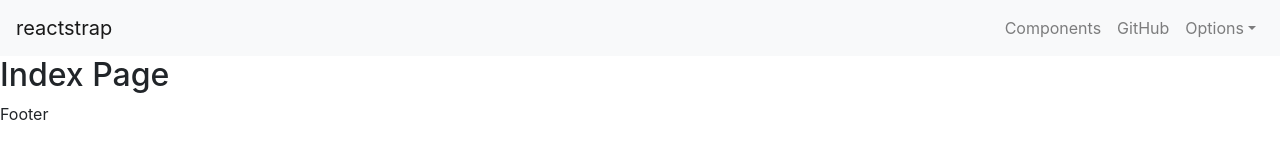
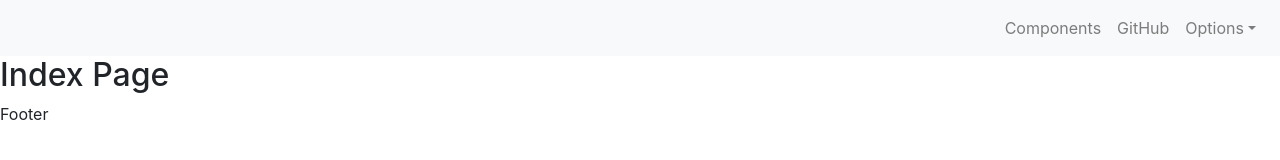
Before and after one commit to DarinGeorge/Cookie-Auth, a Next.js app in the folder client/: page / in a window 1280 px wide. Shown: the top 160 px of the page. Built offline with nearby package versions, Linux system fonts and the light colour scheme.

Commit message:
Added Runtime Configurations

```diff
--- a/client/components/Layout/include/Header.js
+++ b/client/components/Layout/include/Header.js
@@ -1,4 +1,5 @@
 import { useState } from 'react';
+import { APP_NAME } from '../../../config';
 import {
 	Collapse,
 	Navbar,
@@ -21,7 +22,7 @@
 	return (
 		<div>
 			<Navbar color='light' light expand='md'>
-				<NavbarBrand href='/'>reactstrap</NavbarBrand>
+				<NavbarBrand href='/'>{APP_NAME}</NavbarBrand>
 				<NavbarToggler onClick={toggle} />
 				<Collapse isOpen={isOpen} navbar>
 					<Nav className='ml-auto' navbar>
--- a/client/next.config.js
+++ b/client/next.config.js
@@ -1,7 +1,7 @@
 module.exports = {
-    publicRuntimeConfig: {
-        APP_NAME: 'ECOMMERCE',
-        API_DEV: 'http://localhost:8000/api'
-        PRODUCTION: false
-    }
-}
+	publicRuntimeConfig: {
+		APP_NAME: 'ECOMMERCE',
+		API_DEV: 'http://localhost:8000/api',
+		PRODUCTION: false
+	}
+};
```
Also changed, not shown: 1 other file (tests, documents, lock files or other folders).
